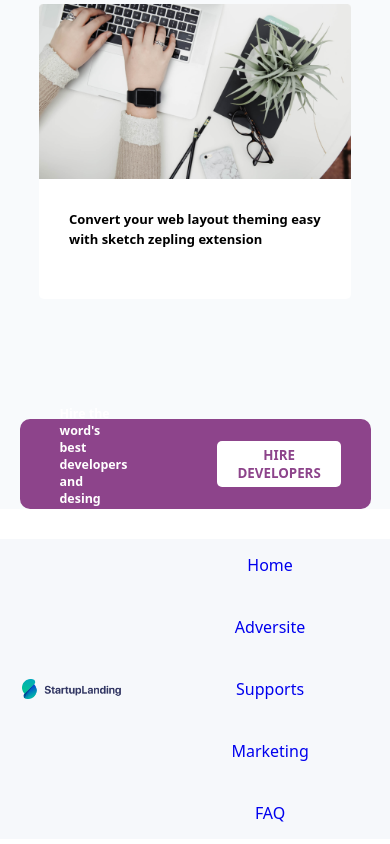
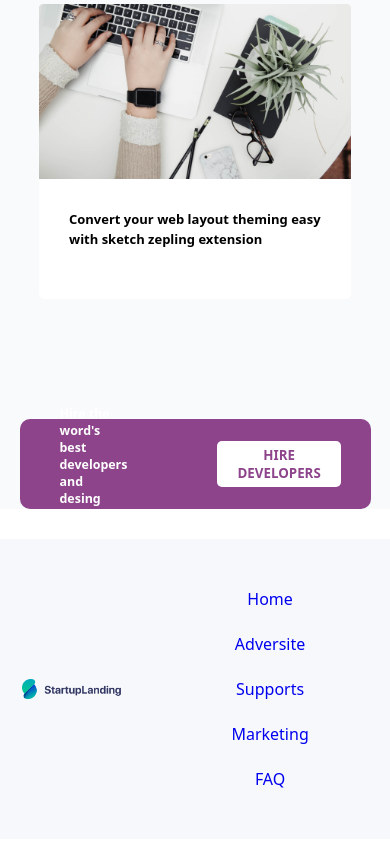
Before and after one commit to JorgeAlbertoLeonJimenez/WebM, a React (Create React App) app: page / in a window 390 px wide. Shown: the part 4886-5730 px from the top of the page. Built offline with nearby package versions, Linux system fonts and the light colour scheme.

Commit message:
Update App.css

```diff
--- a/src/App.css
+++ b/src/App.css
@@ -416,6 +416,7 @@ footer img{
     display: flex;
     flex-direction: column;
     height: 100%;
+    line-height: 5px;
   }
 
   .list-mobile{
```
